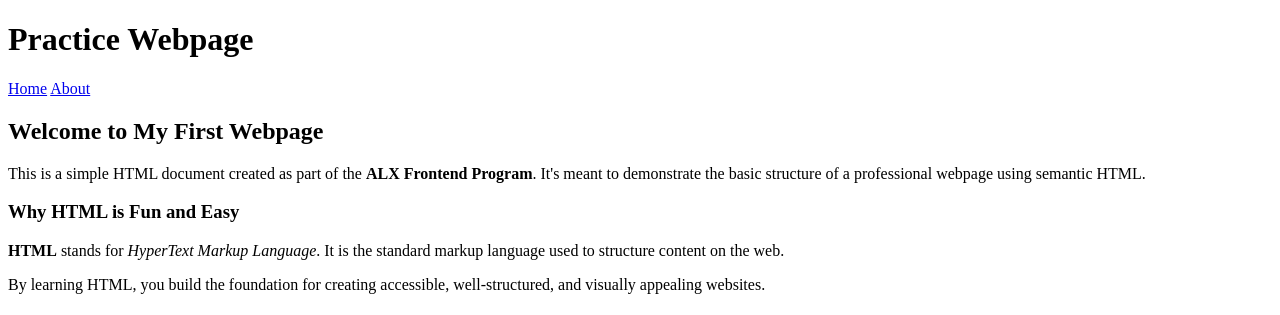
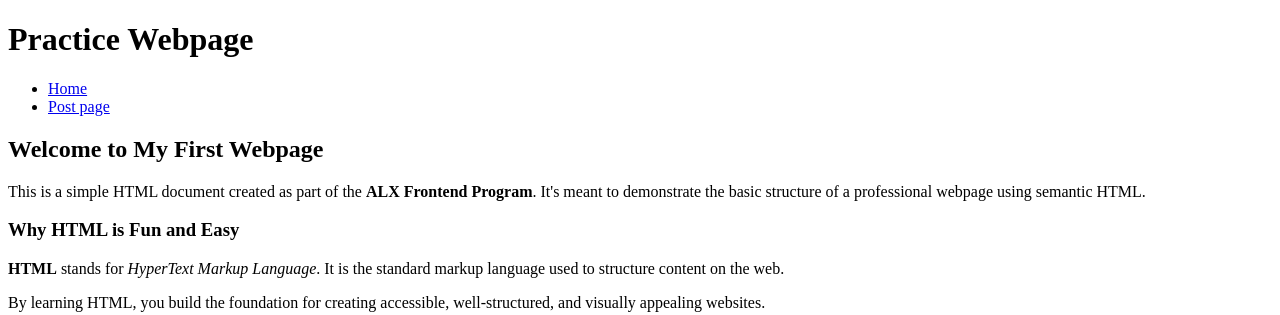
Before and after one commit to atem-kuot/My_First_Portfolio, a plain HTML site: page html_basic/index.html in a window 1280 px wide. Shown: the top 315 px of the page. Drawn offline with Linux system fonts and the light colour scheme.

Commit message:
Add index.html

```diff
--- a/html_basic/index.html
+++ b/html_basic/index.html
@@ -9,10 +9,10 @@
 
   <header>
     <h1>Practice Webpage</h1>
-    <nav>
-      <a href="https://www.alxafrica.com" target="_blank">Home</a>
-      <a href="https://www.alxafrica.com/about" target="_blank">About</a>
-    </nav>
+    <ul>
+      <li><a href="index.html" target="_blank">Home</a></li>
+      <li><a href="tweets.html" target="_blank">Post page</a></li>
+    </ul>
   </header>
 
   <main>
```
